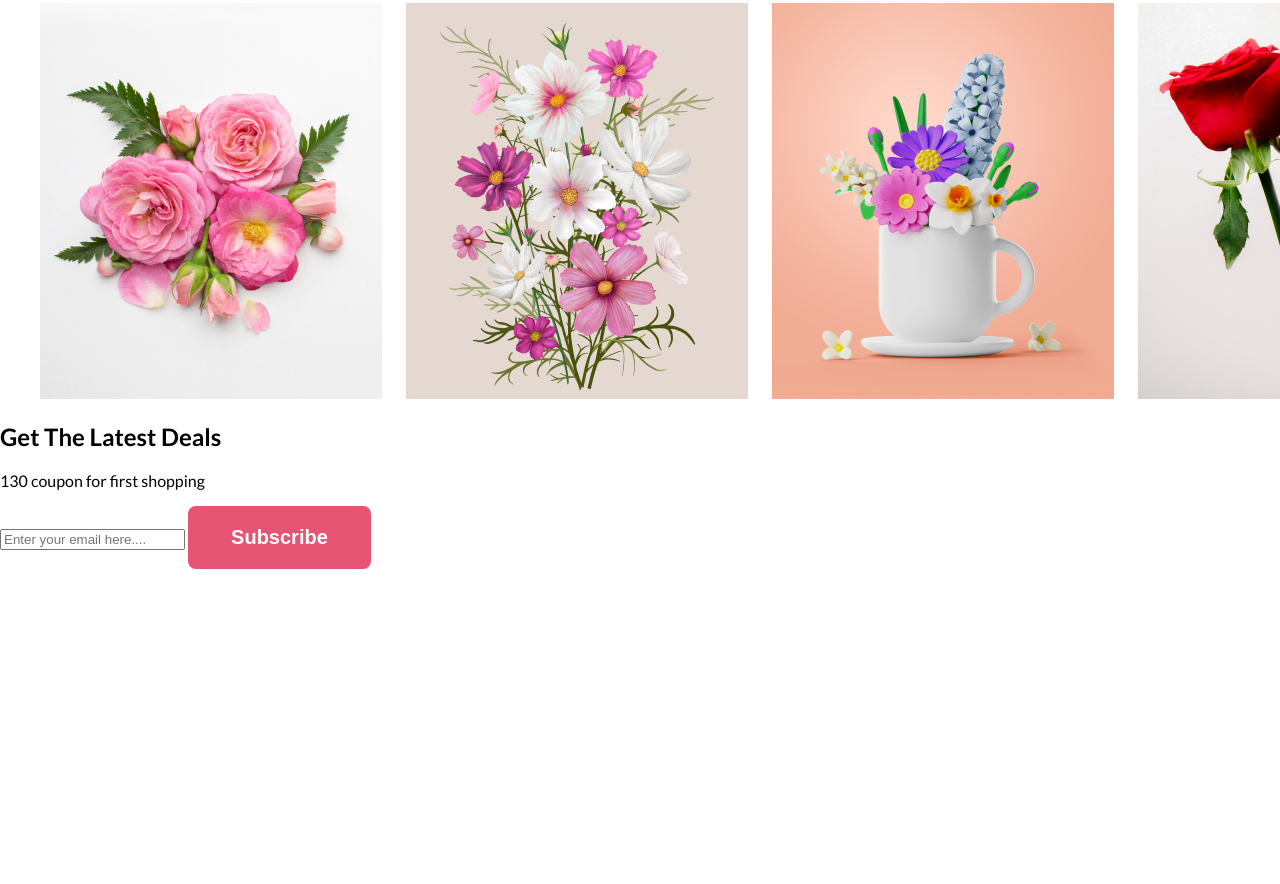
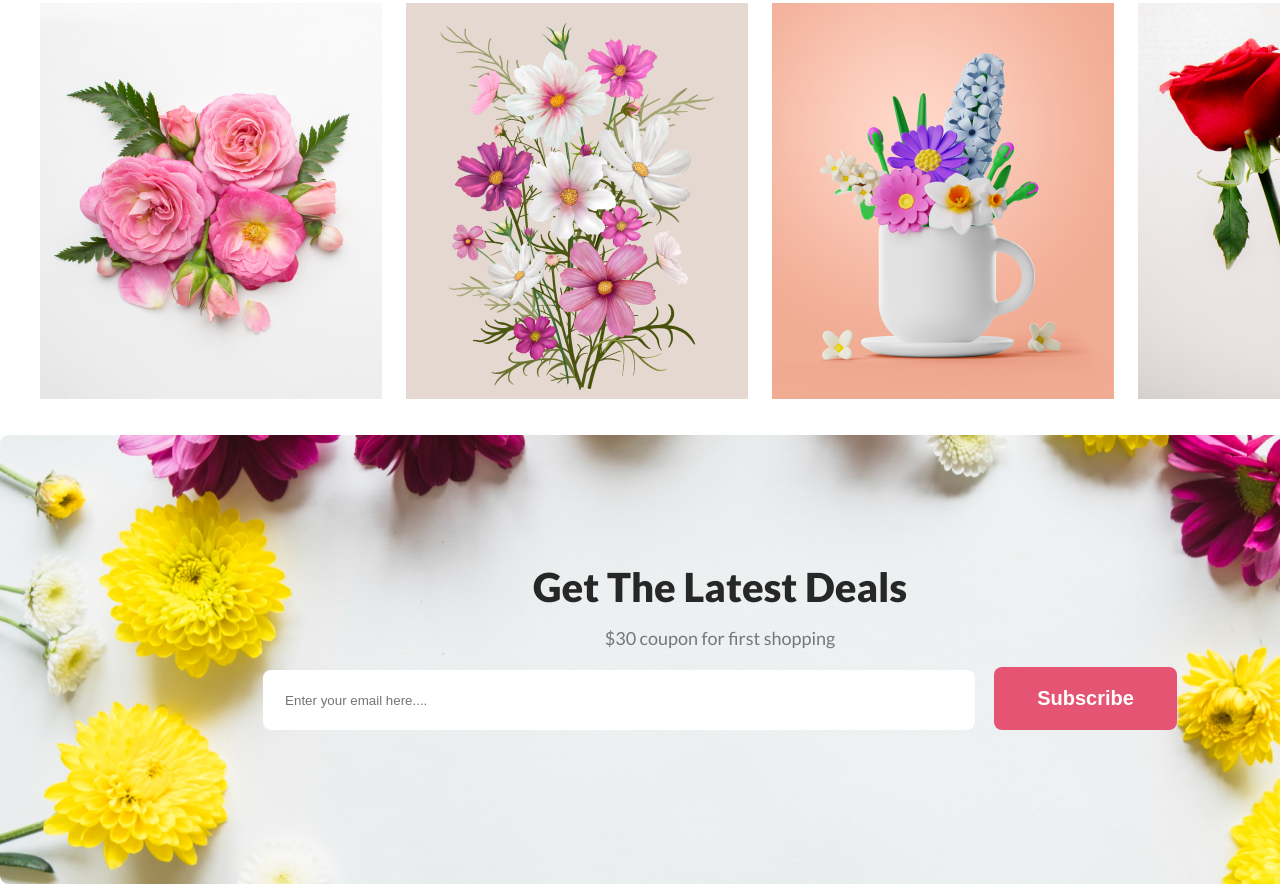
Before and after one commit to DressedHuman/flower-shop-assignment, a plain HTML site: page index.html in a window 1280 px wide. Shown: the part 2944-3828 px from the top of the page. Before the commit the page ends 3513 px from the top, so only its background shows below. Drawn offline with Linux system fonts and the light colour scheme.

Commit message:
added and finished the subscription section

```diff
--- a/index.html
+++ b/index.html
@@ -50,7 +50,8 @@
     <section class="hot-deal">
         <div class="hot-deal-details">
             <h2 class="hot-deal-title">Hot Deal ! Sale Up To 25% <span class="off">Off</span></h2>
-            <p class="hot-deal-description">It is a long established fact that a reader will be distracted by the readable content of a page when looking at its layout.</p>
+            <p class="hot-deal-description">It is a long established fact that a reader will be distracted by the
+                readable content of a page when looking at its layout.</p>
             <button class="btn-primary">Sign Up</button>
         </div>
         <img src="images/pngwing 8.png" alt="" class="hot-deal-pic">
@@ -60,7 +61,8 @@
     <section class="instagram common-margin-container">
         <div class="insta-details">
             <h2 class="insta-title">Instagram</h2>
-            <p class="insta-description">It is a long established fact that a reader will be distracted by the readable content of a page when looking at its layout.</p>
+            <p class="insta-description">It is a long established fact that a reader will be distracted by the readable
+                content of a page when looking at its layout.</p>
         </div>
         <ul>
             <li class="insta-item common-margin" id="insta-1">
@@ -79,10 +81,12 @@
     </section>
 
     <section class="subscription">
-        <h2 class="subscription-title">Get The Latest Deals</h2>
-        <p class="subscription-price">130 coupon for first shopping</p>
+        <div class="subscription-details">
+            <h2 class="subscription-title">Get The Latest Deals</h2>
+            <p class="subscription-price">$30 coupon for first shopping</p>
+        </div>
         <div class="subscription-sub">
-            <input type="email" name="" id="" placeholder="Enter your email here....">
+            <input type="email" name="" id="subscription-email" placeholder="Enter your email here....">
             <button class="btn-primary">Subscribe</button>
         </div>
     </section>
--- a/styles/main.css
+++ b/styles/main.css
@@ -202,3 +202,41 @@ section ul li p {
 .instagram ul li {
     list-style: none;
 }
+
+/* subscription section related styles */
+.subscription {
+    text-align: center;
+    margin: 0 auto;
+    width: 1440px;
+    height: 449px;
+    background-image: url("../images/Rectangle\ 9.png");
+    background-repeat: no-repeat;
+    background-size: cover;
+    border-radius: 8px;
+}
+
+/* .subscription .subscription-details {
+    margin: 122px auto;
+} */
+
+.subscription .subscription-title {
+    padding: 128px 0 0;
+    color: #272727;
+    font-size: 40px;
+    font-weight: 900;
+    margin-bottom: 0;
+}
+
+.subscription .subscription-price {
+    color: rgba(39, 39, 39, 0.60);
+    font-size: 18px;
+    margin-top: 16px;
+}
+
+.subscription #subscription-email {
+    padding: 23px 513px 22px 22px;
+    border: 0;
+    border-radius: 8px;
+    background: #FFF;
+    margin-right: 16px;
+}
```
